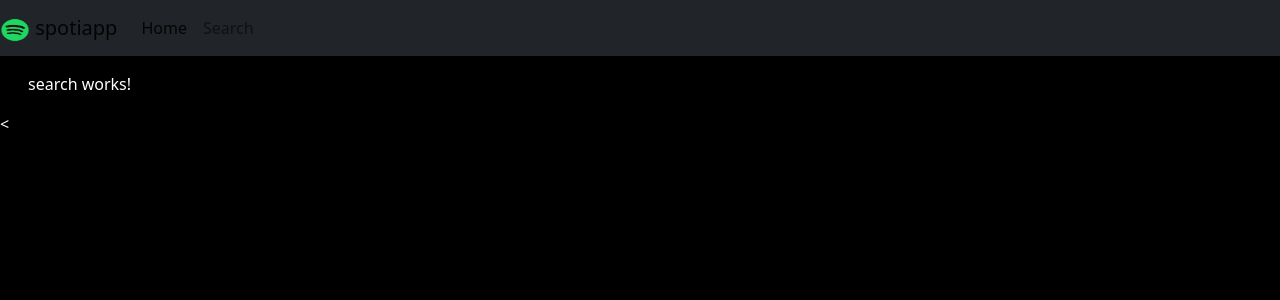
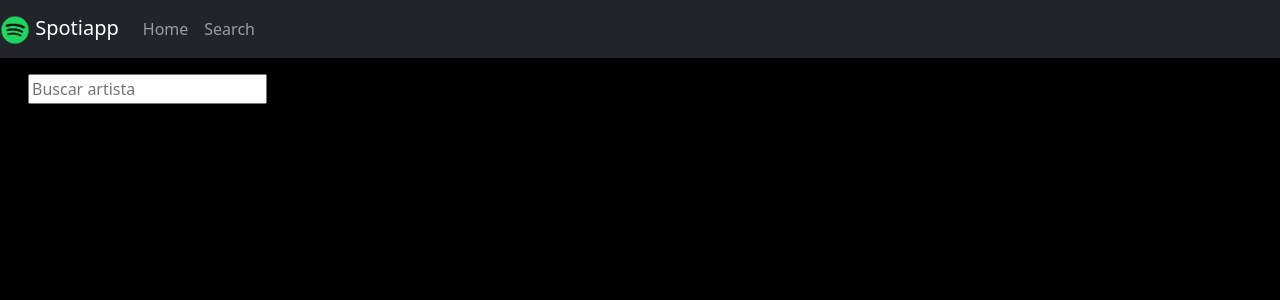
Before and after one commit to Ji-Won-Coder/Spotify-APP, an Angular app: page /#/search in a window 1280 px wide. Shown: the top 300 px of the page. Built offline with nearby package versions, Linux system fonts and the light colour scheme.

Commit message:
10:11 A.M

```diff
--- a/src/app/app.component.html
+++ b/src/app/app.component.html
@@ -1,5 +1,5 @@
 <app-nabvar></app-nabvar>
-<div class="container m-3">
-  <router-outlet></router-outlet>
-</div>
-<
+
+  <div class="container m-3">
+    <router-outlet></router-outlet>
+  </div>
--- a/src/app/components/home/home.component.html
+++ b/src/app/components/home/home.component.html
@@ -1,9 +1,16 @@
 
-<div class = "card-columns">
-    <div *ngFor="let cancion of nuevasCanciones" class="card" style="width: 18rem;">
-     <img src="..." class="card-img-top" alt="...">
-        <div class="card-body">
-          <p class="card-text">Some quick example text to build on the card title and make up the bulk of the card's content.</p>
-        </div>
+<div class = "col-md-4 ">
+
+  <div *ngFor="let cancion of nuevasCanciones" class="card" style="width: 18rem;">
+
+    <img [src]="cancion.images[0].url" class="card-img-top" alt="...">
+
+     <div class="card-body">
+      <h4 class="card-title"> {{cancion.name}} </h4>
+
+    <p class="card-text"><span *ngFor="let artista of cancion.artists" class="badge text-bg-dark">{{artista.name}} </span></p>
+
     </div>
+
+   </div>
 </div>
--- a/src/app/components/search/search.component.html
+++ b/src/app/components/search/search.component.html
@@ -1 +1,22 @@
-<p>search works!</p>
+<div class="row">
+    <div class="col">
+
+        <input #termino type="text"  (keyup)="buscar(termino.value)" class="forcontrol" placeholder="Buscar artista">
+
+    </div>
+</div>
+
+<div class = "card-columns m-5 ">
+
+    <div *ngFor="let artista of artistas" class="card" style="width: 18rem;">
+
+      <img [src]="artista.images[0].url" class="card-img-top" alt="...">
+
+       <div class="card-body">
+
+        <h4 class="card-title"> {{artista.name}} </h4>
+
+      </div>
+
+     </div>
+</div>
--- a/src/app/components/search/search.component.ts
+++ b/src/app/components/search/search.component.ts
@@ -1,14 +1,22 @@
 import { Component, OnInit } from '@angular/core';
+import { SpotifyService } from 'src/app/services/spotify.service';
 
 @Component({
   selector: 'app-search',
   templateUrl: './search.component.html'
 })
-export class SearchComponent implements OnInit {
+export class SearchComponent {
 
-  constructor() { }
+  artistas:any[]=[];
 
-  ngOnInit(): void {
+  constructor(private spotify:SpotifyService) { }
+
+  buscar(termino:string){
+  console.log(termino);
+  this.spotify.getArtista(termino).subscribe ((data:any) =>{
+    console.log(data.artists.items);
+    this.artistas = data.artists.items;
+  });
+
   }
-
 }
--- a/src/app/components/shered/nabvar/nabvar.component.html
+++ b/src/app/components/shered/nabvar/nabvar.component.html
@@ -1,22 +1,21 @@
-<nav class="navbar navbar-expand-lg bg-dark">
+<nav class="navbar navbar-expand-md navbar-dark bg-dark">
   <a class="navbar-brand" href="#">
-        <img src="assets/img/banner-ico.png" alt="" width="30" height="24">
-        spotiapp
+      <img src="assets/img/banner-ico.png" width="30" height="30" alt=""> Spotiapp
   </a>
-    <button class="navbar-toggler" type="button" data-bs-toggle="collapse" data-bs-target="#navbarSupportedContent" aria-controls="navbarSupportedContent" aria-expanded="false" aria-label="Toggle navigation">
+  <button class="navbar-toggler" type="button" data-toggle="collapse" data-target="#navbarSupportedContent" aria-controls="navbarSupportedContent" aria-expanded="false" aria-label="Toggle navigation">
     <span class="navbar-toggler-icon"></span>
   </button>
 
   <div class="collapse navbar-collapse" id="navbarSupportedContent">
-      <ul class="navbar-nav me-auto mb-2 mb-lg-0">
+      <ul class="navbar-nav mr-auto">
           <li class="nav-item" routerLinkActive="active">
-           <a class="nav-link active" aria-current="page" routerLink="Home">Home</a>
+              <a class="nav-link" routerLink="home">Home</a>
           </li>
           <li class="nav-item" routerLinkActive="active">
-           <a class="nav-link" routerLink="Search">Search</a>
+              <a class="nav-link" routerLink="search">Search</a>
           </li>
+
       </ul>
 
   </div>
-
 </nav>
--- a/src/app/components/shered/search.component.html
+++ b/src/app/components/shered/search.component.html
@@ -1 +1,5 @@
-<p>search works!</p>
+<div class="row">
+    <div class="col">
+        <input #temino type="text" (keyup)="buscar(temino.value)" class="form-control" placeholder="Buscar Artista">
+    </div>
+</div>
--- a/src/app/services/spotify.service.ts
+++ b/src/app/services/spotify.service.ts
@@ -15,14 +15,17 @@ export class SpotifyService {
  getNewReleases (){
 
   const headers = new HttpHeaders({
-    'Authorization':'Bearer BQAOPEhYbretknbyVk4LHW1OwMArvRla8fES3J3XeHTXHBuIpWuXtCVGlwujfeWC7zXXvnCDimD6LHmP516eCA8eQcbDOtoBVPlfg03Fmw2DjCZ1rjs'
+    'Authorization':'Bearer BQBUTAxucdXGX_llhFswqF8VLW9oP4-ndAgNWUWQk80lmJ4ToZv1kVIbx-G8pIWUxxzT-Ukp2Ay2-7lRO9h8B6yRqb5aY3eZLfOD078onTpntrCp6PY'
   });
-   this.http.get('https://api.spotify.com/v1/browse/new-releases',{headers});
+   return this.http.get('https://api.spotify.com/v1/browse/new-releases',{headers});
+  }
 
 
-
-   //PERO QUE MIERDA TAN COMPLICADA, #EMOCION
-
- }
+  getArtista(termino:string){
+  const headers = new HttpHeaders({
+    'Authorization':'Bearer BQBUTAxucdXGX_llhFswqF8VLW9oP4-ndAgNWUWQk80lmJ4ToZv1kVIbx-G8pIWUxxzT-Ukp2Ay2-7lRO9h8B6yRqb5aY3eZLfOD078onTpntrCp6PY'
+  });
+   return this.http.get(`https://api.spotify.com/v1/search?q=${termino}&type=artist&limit=20`,{headers});
+  }
 
 }
```
Also changed, not shown: src/app/app.routes.ts (+6 -4 lines), src/app/components/shered/search.component.ts (+4 -3 lines). Lines whose indentation alone changed are shown as unchanged.
